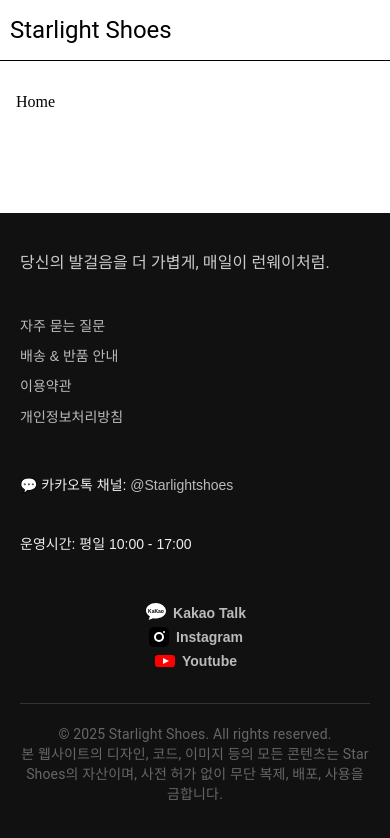
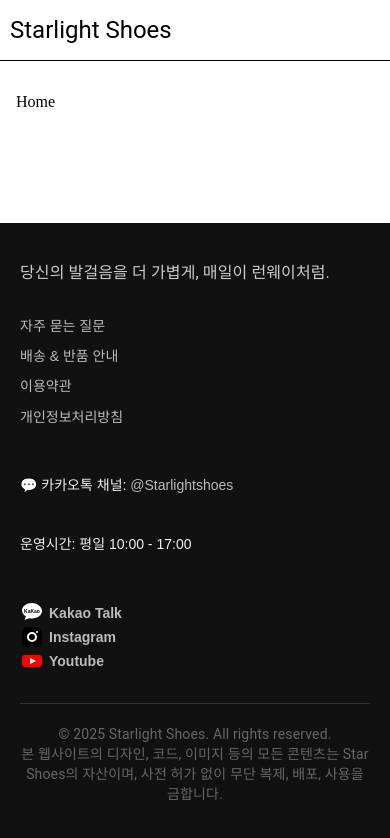
Before and after one commit to DongEsssss/shoes, a React (Create React App) app: page /home in a window 390 px wide. Shown: the top 838 px of the page. Built offline with nearby package versions, Linux system fonts and the light colour scheme; some icons are missing.

Commit message:
반응형 추가

```diff
--- a/src/component/layout/footer/footer.scss
+++ b/src/component/layout/footer/footer.scss
@@ -20,7 +20,7 @@
         max-width: 1200px;
         margin: 0 auto;
         display: grid;
-        grid-template-columns: repeat(auto-fit, minmax(200px, 1fr));
+        grid-template-columns: repeat(auto-fit, minmax(200px, 2fr));
         gap: 32px;
         margin-bottom: 30px;
     }
@@ -41,8 +41,6 @@
     .footer-social {
         display: grid;
         grid-template-columns: repeat(1, 1fr);
-        align-items: center;
-        justify-items: center;
 
         .social-text {
             display: flex;
@@ -70,14 +68,22 @@
         font-size: 12px;
     }
 
+    @media screen and (max-Width:1200px) {
+        .footer-slogan {
+            grid-column: span 1 !important;
+        }
+    }
+
+    @media screen and (max-Width:950px) {
+        .footer-top {
+            grid-template-columns: repeat(auto-fit, minmax(100px, 2fr));
+        }
+    }
+
+
     @media (max-width: 768px) {
         .footer-top {
             grid-template-columns: 1fr;
         }
-
-        .footer-slogan {
-            grid-column: span 1;
-            margin-bottom: 10px;
-        }
     }
 }
```
